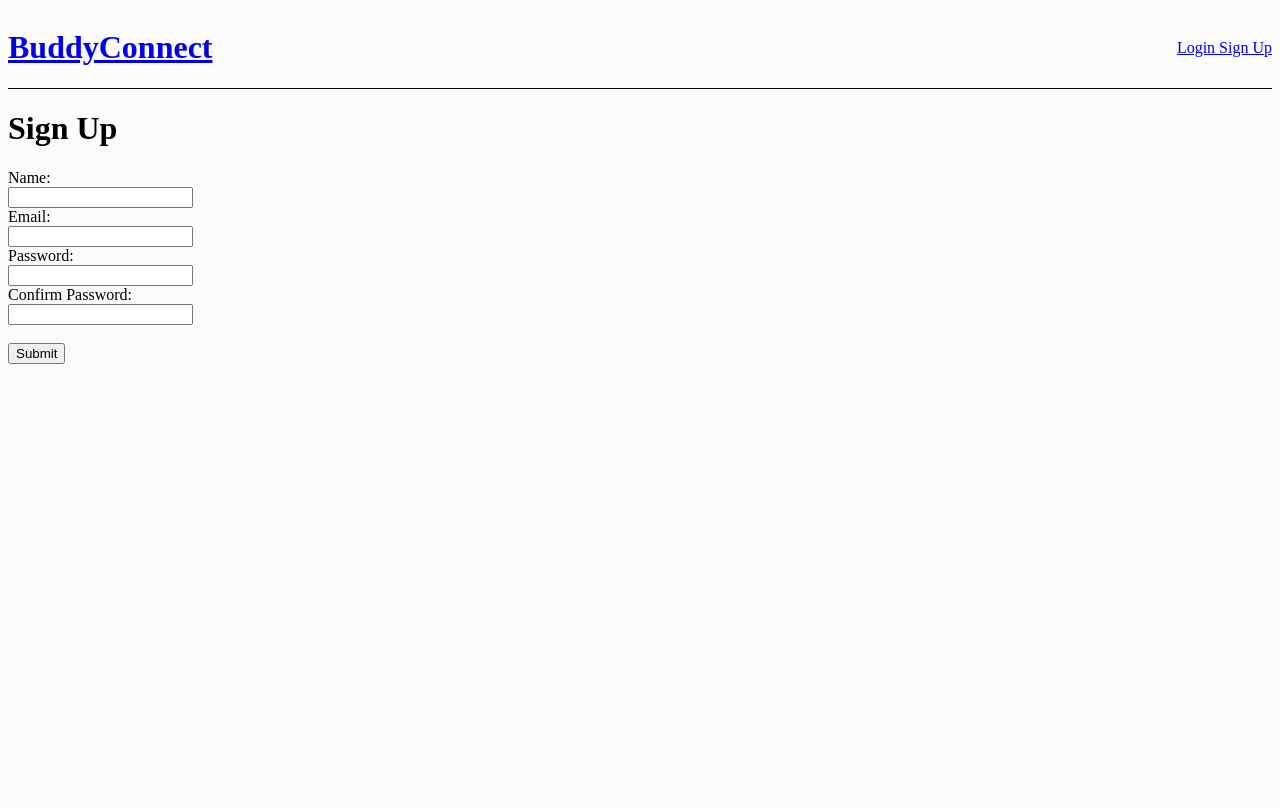
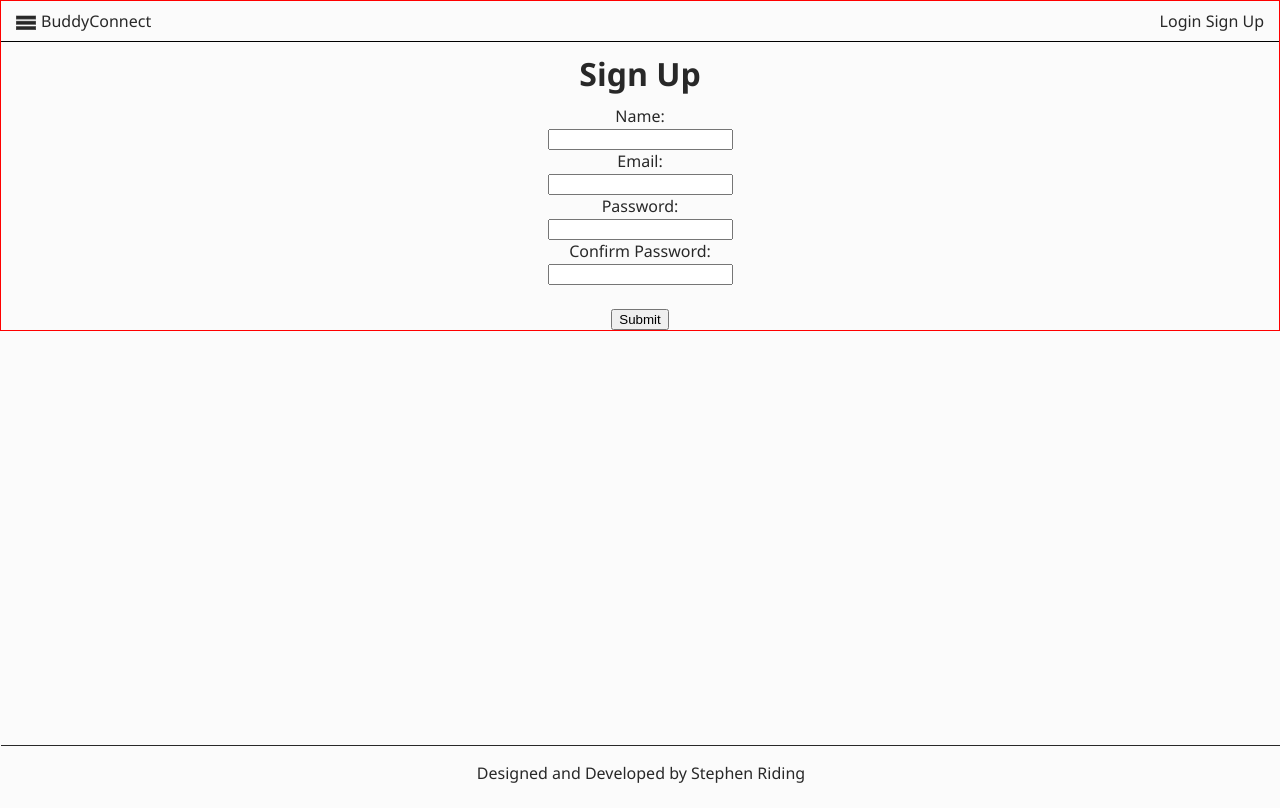
Before and after one commit to Aortix/BuddyConnect, a React (Create React App) app in the folder client/: page /sign-up in a window 1280 px wide. Built offline with nearby package versions, Linux system fonts and the light colour scheme.

Commit message:
added a sidebar and a dropdown icon to toggle that dropdown. need to fix a few issues though.

```diff
--- a/client/src/App.css
+++ b/client/src/App.css
@@ -1,8 +1,45 @@
+:root {
+  --main-bg-color: #fbfbfb;
+  --main-text-color: #282828;
+  --main-overlay-color: #ffffff;
+  --secondary-bg-color: #ff0000;
+  font-size: 16px;
+}
+
 html {
   height: 100vh;
 }
 
 body {
-  background-color: #fbfbfb;
+  background-color: var(--main-bg-color);
+  color: var(--main-text-color);
+  min-height: 100%;
+  padding: 0 auto;
+  margin: 0 auto;
+  font-family: "Segoe UI", Helvetica, sans-serif;
+  text-align: center;
+}
+
+h1 {
+  margin-top: 10px;
+  margin-bottom: 10px;
+  font-weight: 600;
+}
+
+a {
+  text-decoration: none;
+  color: var(--main-text-color);
+}
+
+a:hover {
+  text-decoration: underline;
+}
+
+.App {
+  border: 1px solid red;
+}
+
+.App-minus-footer {
+  position: relative;
   min-height: 100%;
 }
--- a/client/src/App.js
+++ b/client/src/App.js
@@ -31,6 +31,8 @@ import Header from "./components/Header/Header";
 import Dashboard from "./components/Dashboard/Dashboard";
 import Profile from "./components/Profile/Profile";
 import { USER_SIGNED_UP } from "./actions/types";
+import SideBar from "./components/SideBar/SideBar";
+import Footer from "./components/Footer/Footer";
 
 class App extends Component {
   componentDidMount = () => {
@@ -123,6 +125,7 @@ class App extends Component {
   render() {
     return (
       <div className="App">
+        <div className="App-minus-footer">
           <Route
             path="/"
             render={props => (
@@ -131,6 +134,17 @@ class App extends Component {
                 authLogout={this.props.authLogout}
                 changeLocation={this.changeLocation}
                 authenticated={this.props.authenticated}
+                {...props}
+              />
+            )}
+          />
+          <Route
+            path="/"
+            render={props => (
+              <SideBar
+                authenticated={this.props.authenticated}
+                myProfile={this.props.myProfile}
+                authLogout={this.props.authLogout}
                 {...props}
               />
             )}
@@ -219,6 +233,8 @@ class App extends Component {
             )}
           />
         </div>
+        <Route path="/" render={props => <Footer {...props} />} />
+      </div>
     );
   }
 }
--- a/client/src/components/Footer/Footer.css
+++ b/client/src/components/Footer/Footer.css
@@ -0,0 +1,8 @@
+.Footer-container {
+  position: absolute;
+  border-top: 1px solid var(--main-text-color);
+  bottom: 0;
+  margin: 0;
+  padding: 0;
+  width: 100%;
+}
--- a/client/src/components/Footer/Footer.js
+++ b/client/src/components/Footer/Footer.js
@@ -0,0 +1,10 @@
+import React from "react";
+import "./Footer.css";
+
+export default function Footer() {
+  return (
+    <div className="Footer-container">
+      <p>Designed and Developed by Stephen Riding</p>
+    </div>
+  );
+}
--- a/client/src/components/Header/Header.css
+++ b/client/src/components/Header/Header.css
@@ -4,4 +4,32 @@
   align-items: center;
   justify-content: space-between;
   border-bottom: 1px solid black;
+  width: 100%;
+  height: 40px;
 }
+
+.Title-container {
+  margin-left: 15px;
+  height: 100%;
+  padding-bottom: 8px;
+}
+
+.Title-container img {
+  height: 100%;
+  width: 20px;
+  vertical-align: middle;
+  padding-top: 8px;
+}
+
+.Title {
+  height: 100%;
+  vertical-align: middle;
+  padding-left: 5px;
+}
+
+.HeaderAuth-container {
+  margin-right: 15px;
+}
+
+.sign-up-text {
+}
--- a/client/src/components/Header/HeaderAuth/HeaderAuth.css
+++ b/client/src/components/Header/HeaderAuth/HeaderAuth.css
@@ -0,0 +1,4 @@
+.HeaderAuth-container {
+  border: 1px solid black;
+  padding-right: 50px;
+}
--- a/client/src/components/Header/HeaderAuth/HeaderAuth.js
+++ b/client/src/components/Header/HeaderAuth/HeaderAuth.js
@@ -1,10 +1,11 @@
 import React from "react";
 import { Link } from "react-router-dom";
+import "./../Header.css";
 
 export const HeaderAuth = props => {
   if (props.authenticated === true) {
     return (
-      <div>
+      <div className="HeaderAuth-container">
         <span
           onClick={() => {
             props.changeLocation(props.myProfile);
@@ -21,11 +22,11 @@ export const HeaderAuth = props => {
     );
   } else {
     return (
-      <div>
+      <div className="HeaderAuth-container">
         <span>
           <Link to="/login">Login </Link>
         </span>
-        <span>
+        <span className="sign-up-text">
           <Link to="/sign-up">Sign Up</Link>
         </span>
       </div>
--- a/client/src/components/Header/Title/Title.js
+++ b/client/src/components/Header/Title/Title.js
@@ -1,11 +1,21 @@
 import React from "react";
 import { Link } from "react-router-dom";
+import ElementDropdownImage from "./../../../images/elementDropdownImage.svg";
 
 export default function Title() {
   return (
-    <div className="SideBar-container">
+    <div className="Title-container">
+      <span
+        onClick={() => {
+          document
+            .getElementById("SideBar")
+            .classList.toggle("SideBar-container-visible");
+        }}
+      >
+        <img src={ElementDropdownImage} alt="Dropdown" />
+      </span>
       <Link to="/dashboard">
-        <h1>BuddyConnect</h1>
+        <span className="Title">BuddyConnect</span>
       </Link>
     </div>
   );
--- a/client/src/components/SideBar/SideBar.css
+++ b/client/src/components/SideBar/SideBar.css
@@ -0,0 +1,24 @@
+.SideBar-container {
+  visibility: hidden;
+  position: absolute;
+  border: 1px solid black;
+  width: 25%;
+  height: calc(100% - 40px);
+  background-color: var(--main-overlay-color);
+  z-index: 2;
+  font-size: 1.4rem;
+}
+
+.SideBar-container-visible {
+  visibility: visible;
+}
+
+.SideBar-container ul {
+  list-style-type: none;
+  margin: 0;
+  padding: 0;
+}
+
+.SideBar-container ul li {
+  padding-bottom: 8px;
+}
--- a/client/src/components/SideBar/SideBar.js
+++ b/client/src/components/SideBar/SideBar.js
@@ -0,0 +1,39 @@
+import React from "react";
+import { Link } from "react-router-dom";
+import "./SideBar.css";
+
+export default function SideBar(props) {
+  if (props.authenticated !== true) {
+    return (
+      <div className="SideBar-container" id="SideBar">
+        <ul>
+          <Link to="/login">
+            <li>Login</li>
+          </Link>
+          <Link to="/sign-up">
+            <li>Sign Up</li>
+          </Link>
+        </ul>
+      </div>
+    );
+  } else {
+    return (
+      <div className="SideBar-container" id="SideBar">
+        <ul>
+          <Link to="/dashboard">
+            <li>Dashboard</li>
+          </Link>
+          <Link to={`/profile/${props.myProfile}`}>
+            <li>Profile</li>
+          </Link>
+          <Link to="/settings">
+            <li>Settings</li>
+          </Link>
+          <Link to="/login">
+            <li onClick={props.authLogout}>Sign Out</li>
+          </Link>
+        </ul>
+      </div>
+    );
+  }
+}
--- a/client/src/components/SignUp/SignUp.js
+++ b/client/src/components/SignUp/SignUp.js
@@ -18,7 +18,7 @@ class SignUp extends Component {
 
   render() {
     return (
-      <div>
+      <div className="SignUp-container">
         <h1>Sign Up</h1>
         <form onSubmit={this.props.handleSignUpSubmit}>
           Name: <br />
```
Also changed, not shown: client/src/images/elementDropdownImage.svg (added). Lines whose indentation alone changed are shown as unchanged.
